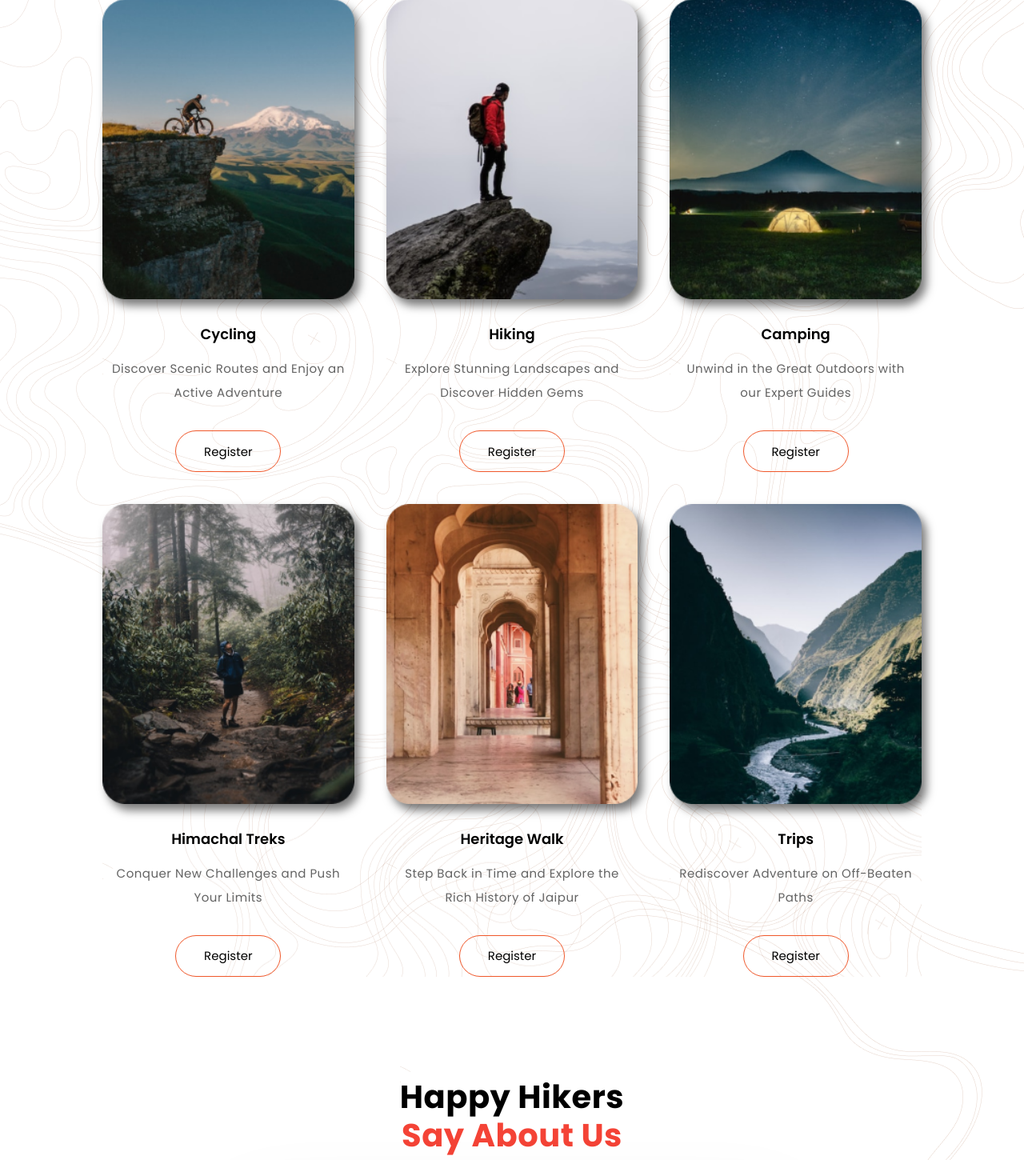
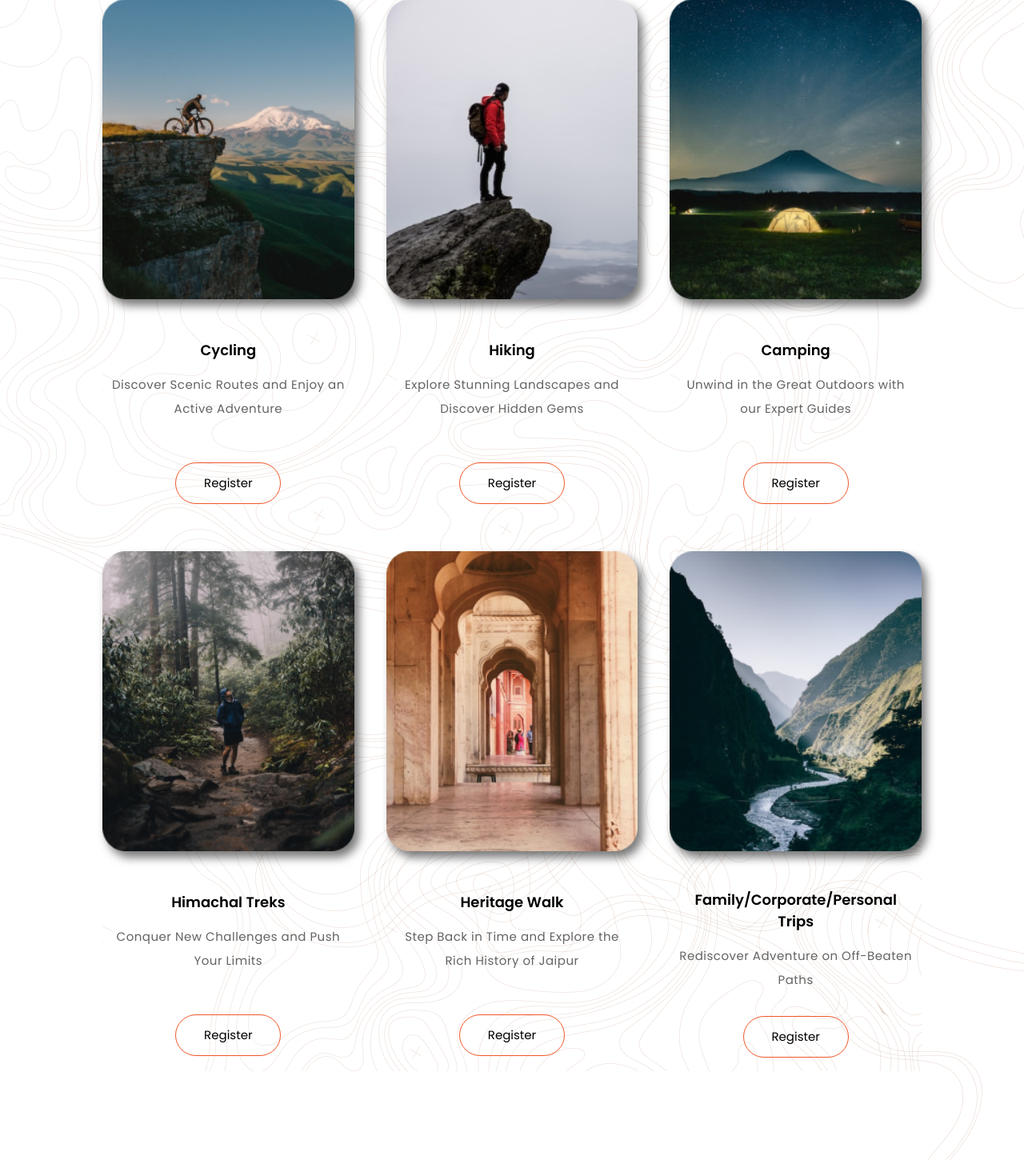
Before and after one commit to vinii-13/Webdev_1, a PHP site: page / in a window 1280 px wide. Shown: the part 1508-2958 px from the top of the page at 80% size. Run offline with PHP 8.4, Linux system fonts and the light colour scheme; some libraries are stand-ins or nearby versions.

Commit message:
few more changes

```diff
--- a/index.html
+++ b/index.html
@@ -157,8 +157,8 @@
             <div class="container">
                 <img src="images/rectangle-148.png" alt="cat-1">
             </div>
-            <div class="details">
-                <h3>Trips</h3>
+            <div class="details" style="padding-bottom: 0px;">
+                <h3>Family/Corporate/Personal<br> Trips</h3>
                 <p>Rediscover Adventure on Off-Beaten Paths</p>
             </div>
            <a class="b-register" href="index.html">Register</a>
--- a/style.css
+++ b/style.css
@@ -330,6 +330,7 @@ nav .fa {
 .card {
   display: grid;
   grid-row: repeat(3, 1fr);
+  height:650px;
 }
 .container {
   position: relative;
```
